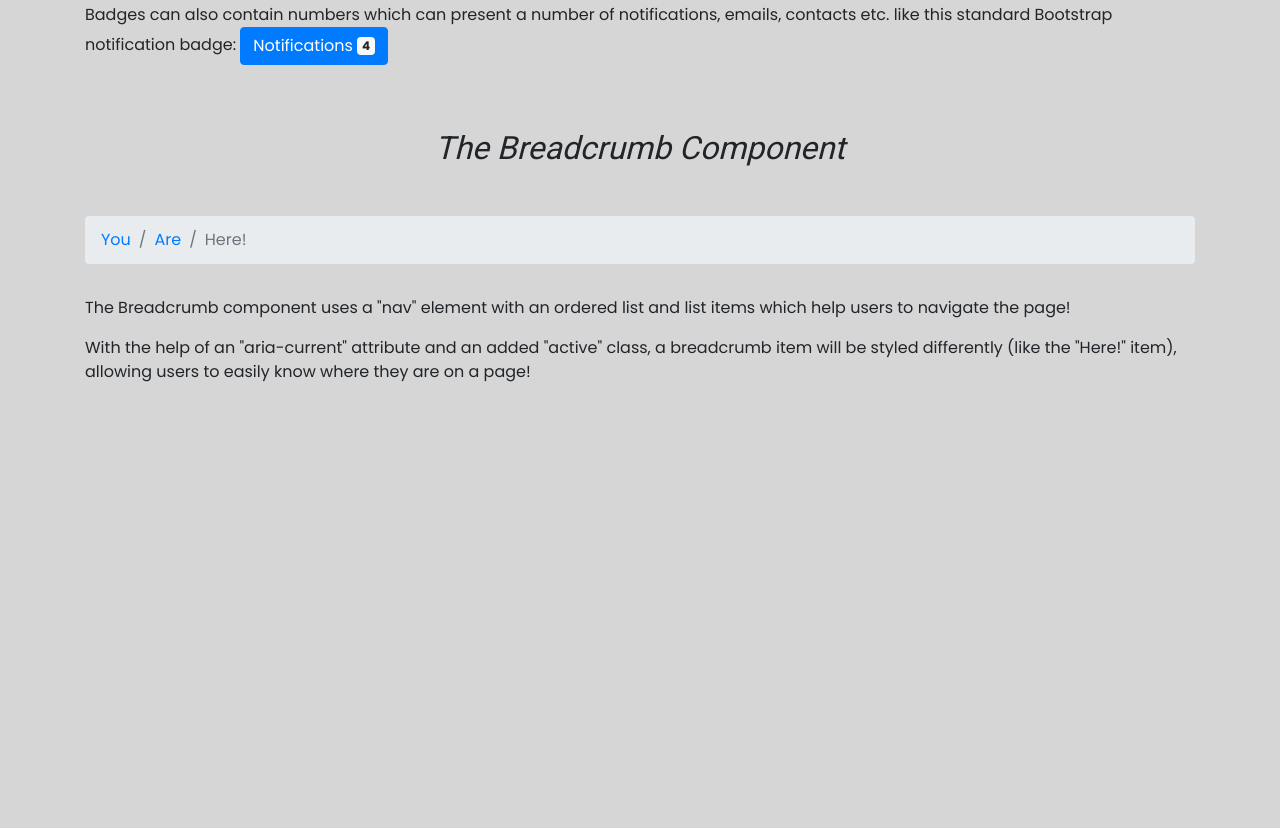
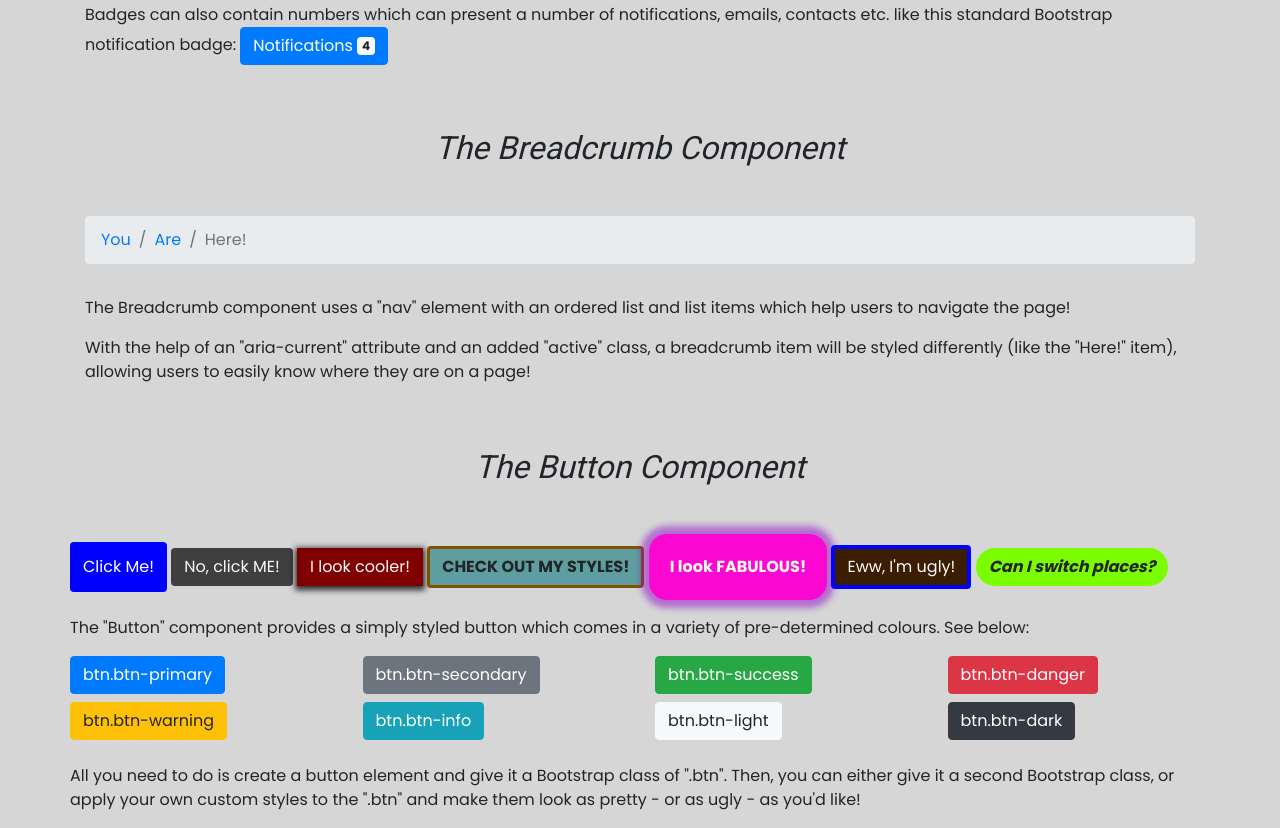
Before and after one commit to doctypeKieran/bootstrap-mashup-components-practice, a plain HTML site: page index.html in a window 1280 px wide. Shown: the part 1055-1883 px from the top of the page. Before the commit the page ends 1503 px from the top, so only its background shows below. Drawn offline with nearby package versions, Linux system fonts and the light colour scheme.

Commit message:
Add and style button component section

```diff
--- a/assets/css/style.css
+++ b/assets/css/style.css
@@ -113,3 +113,51 @@ nav.navbar.navbar-light .navbar-nav a.nav-link.active-link {
     border-radius: 0px;
     border: 2px dashed blue;
 }
+
+/* Button component styles */
+.btn#first-btn {
+    background-color: blue;
+    color: #fff;
+    padding: 12px;
+}
+
+.btn#second-btn {
+    background-color: #3f3f3f;
+    color: #fafafa;
+}
+
+.btn#third-btn {
+    background-color: rgb(126, 0, 0);
+    color: #fafafa;
+    border-radius: 0px;
+    box-shadow: 0px 2px 6px 2px rgba(0, 0, 0, 0.8);
+}
+
+.btn#fourth-btn {
+    background-color: cadetblue;
+    font-weight: bold;
+    text-transform: uppercase;
+    border: 3px solid rgb(128, 83, 0);
+}
+
+.btn#fifth-btn {
+    background-color: rgb(250, 7, 209);
+    color: #fafafa;
+    font-weight: bold;
+    padding: 20px;
+    border-radius: 18px;
+    box-shadow: 0px 0px 6px 8px rgba(146, 4, 202, 0.5)
+}
+
+.btn#sixth-btn {
+    background-color: rgb(59, 29, 0);
+    color: #fafafa;
+    border: 4px solid blue;
+}
+
+.btn#seventh-btn {
+    background-color: lawngreen;
+    font-weight: bold;
+    font-style: italic;
+    border-radius: 20px;
+}
--- a/index.html
+++ b/index.html
@@ -159,11 +159,79 @@
                 <div class="row">
                     <div class="col-12">
                         <p class="my-3">
-                            The Breadcrumb component uses a "nav" element with an ordered list and list items which help users to navigate the page!
+                            The Breadcrumb component uses a "nav" element with an ordered list and list items which help
+                            users to navigate the page!
                         </p>
                         <p class="my-3">
-                            With the help of an "aria-current" attribute and an added "active" class, a breadcrumb item will be styled differently (like the "Here!" item), allowing users to easily know where they are on a page!
+                            With the help of an "aria-current" attribute and an added "active" class, a breadcrumb item
+                            will be styled differently (like the "Here!" item), allowing users to easily know where they
+                            are on a page!
                         </p>
+                    </div>
+                </div>
+            </section>
+
+            <!-- Button component -->
+            <section class="button-section">
+                <div class="row">
+                    <div class="col-12">
+                        <h2 class="text-center mb-5 heading component-heading">
+                            The Button Component
+                        </h2>
+                    </div>
+                    <div class="row">
+                        <div class="col-12">
+                            <button id="first-btn" class="btn">Click Me!</button>
+                            <button id="second-btn" class="btn">No, click ME!</button>
+                            <button id="third-btn" class="btn">I look cooler!</button>
+                            <button id="fourth-btn" class="btn">Check out my styles!</button>
+                            <button id="fifth-btn" class="btn">I look FABULOUS!</button>
+                            <button id="sixth-btn" class="btn">Eww, I'm ugly!</button>
+                            <button id="seventh-btn" class="btn">Can I switch places?</button>
+                        </div>
+                    </div>
+
+                    <div class="row">
+                        <div class="col-12">
+                            <p class="my-3">
+                                The "Button" component provides a simply styled button which comes in a variety of
+                                pre-determined colours. See below:
+                            </p>
+                        </div>
+                    </div>
+                    <div class="row">
+                        <div class="col-6 col-md-4 col-lg-3 mb-2">
+                            <button type="button" class="btn btn-primary">btn.btn-primary</button>
+                        </div>
+                        <div class="col-6 col-md-4 col-lg-3 mb-2">
+                            <button type="button" class="btn btn-secondary">btn.btn-secondary</button>
+                        </div>
+                        <div class="col-6 col-md-4 col-lg-3 mb-2">
+                            <button type="button" class="btn btn-success">btn.btn-success</button>
+                        </div>
+                        <div class="col-6 col-md-4 col-lg-3 mb-2">
+                            <button type="button" class="btn btn-danger">btn.btn-danger</button>
+                        </div>
+                        <div class="col-6 col-md-4 col-lg-3 mb-2">
+                            <button type="button" class="btn btn-warning">btn.btn-warning</button>
+                        </div>
+                        <div class="col-6 col-md-4 col-lg-3 mb-2">
+                            <button type="button" class="btn btn-info">btn.btn-info</button>
+                        </div>
+                        <div class="col-6 col-md-4 col-lg-3 mb-2">
+                            <button type="button" class="btn btn-light">btn.btn-light</button>
+                        </div>
+                        <div class="col-6 col-md-4 col-lg-3 mb-2">
+                            <button type="button" class="btn btn-dark">btn.btn-dark</button>
+                        </div>
+                    </div>
+
+                    <div class="row">
+                        <div class="col-12">
+                            <p class="my-3">
+                                All you need to do is create a button element and give it a Bootstrap class of ".btn". Then, you can either give it a second Bootstrap class, or apply your own custom styles to the ".btn" and make them look as pretty - or as ugly - as you'd like!
+                            </p>
+                        </div>
                     </div>
                 </div>
             </section>
```
